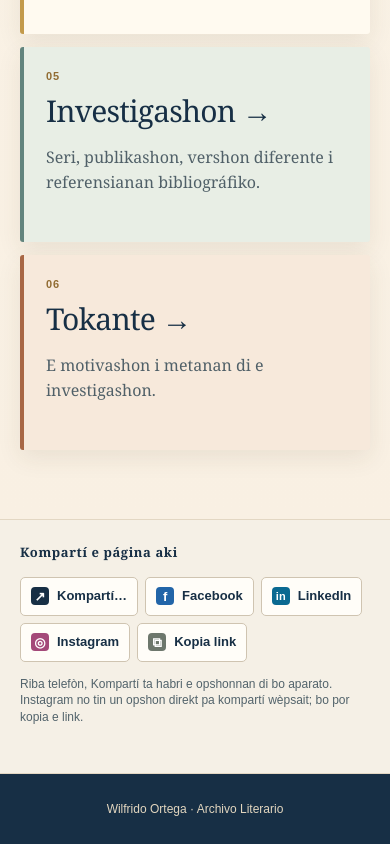
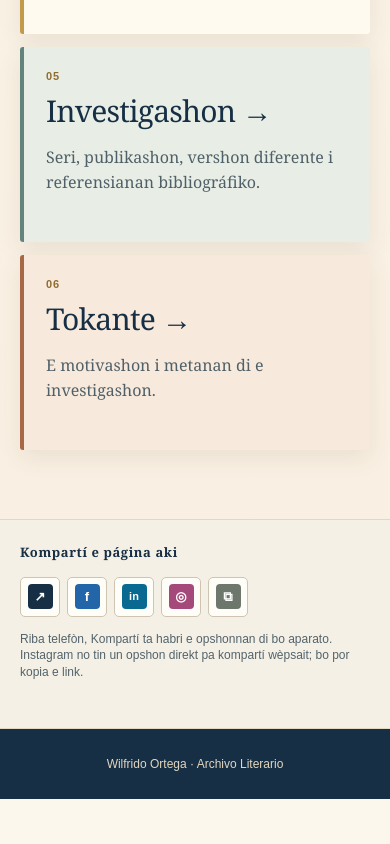
Before and after one commit to Nifa-glitch/Wilfrido-Ortega, a plain HTML site: page index.html in a window 390 px wide. Shown: the part 3170-4014 px from the top of the page. After the commit the page ends 3969 px from the top, so only its background shows below. Drawn offline with Linux system fonts and the light colour scheme.

Commit message:
Fix Facebook and LinkedIn sharing on desktop and mobile (#4)
* Fix Facebook and LinkedIn sharing links without changing design

* Display social sharing controls as accessible icons only

* Style compact icon-only sharing controls

```diff
--- a/social-share.css
+++ b/social-share.css
@@ -14,3 +14,9 @@
 .wo-share-note{width:100%;font:12px/1.4 Arial,Helvetica,sans-serif;color:#52636b;margin:0}
 .wo-share-status{min-height:1em;margin:0;font:12px/1.4 Arial,Helvetica,sans-serif;color:#2e6651}
 @media(max-width:650px){.wo-share-inner{justify-content:flex-start}.wo-share-actions{gap:7px}.wo-share-action{padding:8px 10px}}
+
+/* Compact icon-only controls; keep accessible text in the DOM for screen readers. */
+.wo-share-action{width:40px;height:40px;min-height:40px;padding:0;justify-content:center;gap:0}
+.wo-share-action .wo-share-main-label,.wo-share-action .wo-copy-label{position:absolute;width:1px;height:1px;padding:0;margin:-1px;overflow:hidden;clip:rect(0,0,0,0);white-space:nowrap;border:0}
+.wo-share-action .wo-share-icon{width:25px;height:25px}
+@media(max-width:650px){.wo-share-action{width:40px;height:40px;padding:0}}
--- a/social-share.js
+++ b/social-share.js
@@ -4,7 +4,7 @@
 const root=document.createElement('section');
 root.className='wo-share';
 root.setAttribute('aria-label','Share this page');
-root.innerHTML='<div class="wo-share-inner"><h2 class="wo-share-heading"></h2><div class="wo-share-actions"><button class="wo-share-action" data-service="share" type="button"><span class="wo-share-icon" aria-hidden="true">↗</span><span class="wo-share-main-label"></span></button><a class="wo-share-action" data-service="facebook" target="_blank" rel="noopener noreferrer"><span class="wo-share-icon" aria-hidden="true">f</span><span>Facebook</span></a><a class="wo-share-action" data-service="linkedin" target="_blank" rel="noopener noreferrer"><span class="wo-share-icon" aria-hidden="true">in</span><span>LinkedIn</span></a><button class="wo-share-action" data-service="instagram" type="button"><span class="wo-share-icon" aria-hidden="true">◎</span><span>Instagram</span></button><button class="wo-share-action" data-service="copy" type="button"><span class="wo-share-icon" aria-hidden="true">⧉</span><span class="wo-copy-label"></span></button></div><p class="wo-share-note"></p><p class="wo-share-status" role="status" aria-live="polite"></p></div>';
+root.innerHTML='<div class="wo-share-inner"><h2 class="wo-share-heading"></h2><div class="wo-share-actions"><button class="wo-share-action" data-service="share" type="button"><span class="wo-share-icon" aria-hidden="true">↗</span><span class="wo-share-main-label"></span></button><a class="wo-share-action" data-service="facebook" target="_blank" rel="noopener noreferrer"><span class="wo-share-icon" aria-hidden="true">f</span></a><a class="wo-share-action" data-service="linkedin" target="_blank" rel="noopener noreferrer"><span class="wo-share-icon" aria-hidden="true">in</span></a><button class="wo-share-action" data-service="instagram" type="button"><span class="wo-share-icon" aria-hidden="true">◎</span></button><button class="wo-share-action" data-service="copy" type="button"><span class="wo-share-icon" aria-hidden="true">⧉</span><span class="wo-copy-label"></span></button></div><p class="wo-share-note"></p><p class="wo-share-status" role="status" aria-live="polite"></p></div>';
 const el=(selector)=>root.querySelector(selector);
 const en=()=>document.documentElement.lang.toLowerCase().startsWith('en');
 const url=()=>window.location.href;
@@ -21,6 +21,10 @@ function update(){
  el('[data-service="facebook"]').href='https://www.facebook.com/sharer/sharer.php?u='+encoded;
  el('[data-service="linkedin"]').href='https://www.linkedin.com/sharing/share-offsite/?url='+encoded;
  el('[data-service="instagram"]').setAttribute('aria-label',en()?'Open share options or copy the link for Instagram':'Habri opshonnan di kompartí òf kopia e link pa Instagram');
+ el('[data-service="share"]').setAttribute('aria-label',en()?'Share this page':'Kompartí e página aki');
+ el('[data-service="facebook"]').setAttribute('aria-label',en()?'Share on Facebook':'Kompartí riba Facebook');
+ el('[data-service="linkedin"]').setAttribute('aria-label',en()?'Share on LinkedIn':'Kompartí riba LinkedIn');
+ el('[data-service="copy"]').setAttribute('aria-label',en()?'Copy link':'Kopia link');
  el('.wo-share-status').textContent='';
 }
 async function copyLink(){
@@ -55,17 +59,8 @@ function nativeShare(){
 el('[data-service="share"]').addEventListener('click',()=>{
  if(!nativeShare())copyLink();
 });
-/* On devices with native sharing, use the real Share menu instead of navigating
-   to a Facebook/LinkedIn URL that may redirect in an in-app browser.
-   On desktop without native sharing, the anchors open the platform's web dialog. */
-for(const service of ['facebook','linkedin']){
- el('[data-service="'+service+'"]').addEventListener('click',event=>{
-  if(typeof navigator.share==='function'){
-   event.preventDefault();
-   if(!nativeShare())copyLink();
-  }
- });
-}
+/* Facebook and LinkedIn links intentionally use their official web sharing dialogs
+   on both desktop and mobile. The separate Share button uses native sharing. */
 el('[data-service="instagram"]').addEventListener('click',()=>{
  if(!nativeShare())copyLink();
 });
```
